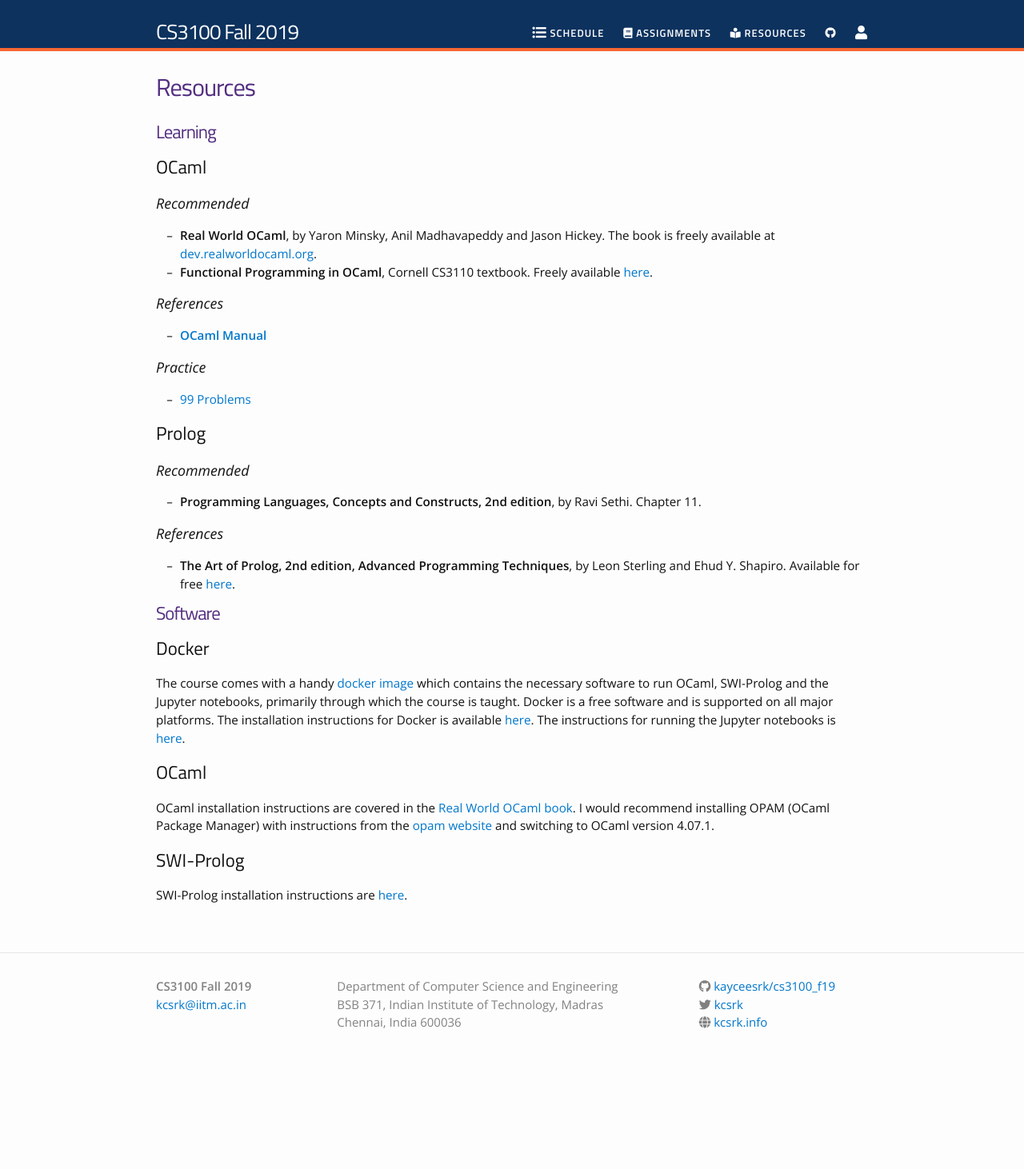
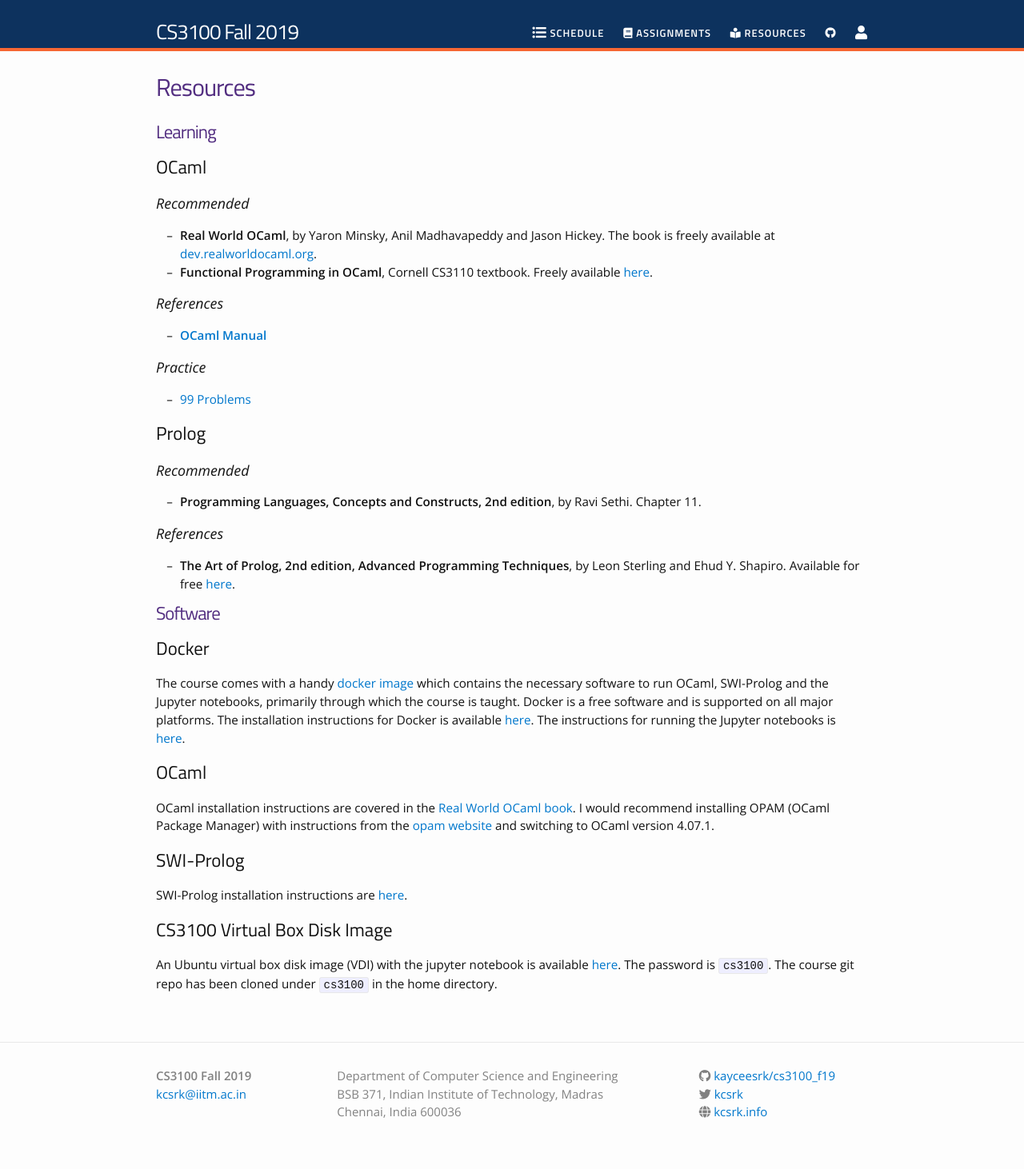
Before and after one commit to kayceesrk/cs3100_m20, a Jekyll site: the page built from resources.md, in a window 1280 px wide. Shown: the whole page at 80% size. Built offline with Jekyll 4.4.1, drawn with Linux system fonts in a browser that asks for light colours; nearby versions of some CDN libraries; before the commit the page ends 1350 px from its top, so only the background shows below that.

Commit message:
Added link to VDI

```diff
--- a/resources.md
+++ b/resources.md
@@ -60,3 +60,10 @@ website](https://opam.ocaml.org/doc/Install.html) and switching to OCaml version
 ## SWI-Prolog
 
 SWI-Prolog installation instructions are [here](https://www.swi-prolog.org/Download.html).
+
+## CS3100 Virtual Box Disk Image
+
+An Ubuntu virtual box disk image (VDI) with the jupyter notebook is available
+[here](https://drive.google.com/file/d/1YSavbv5lu6-bJvBaUau7bbuh63_TO0u9/view).
+The password is `cs3100`. The course git repo has been cloned under `cs3100` in
+the home directory.
```
